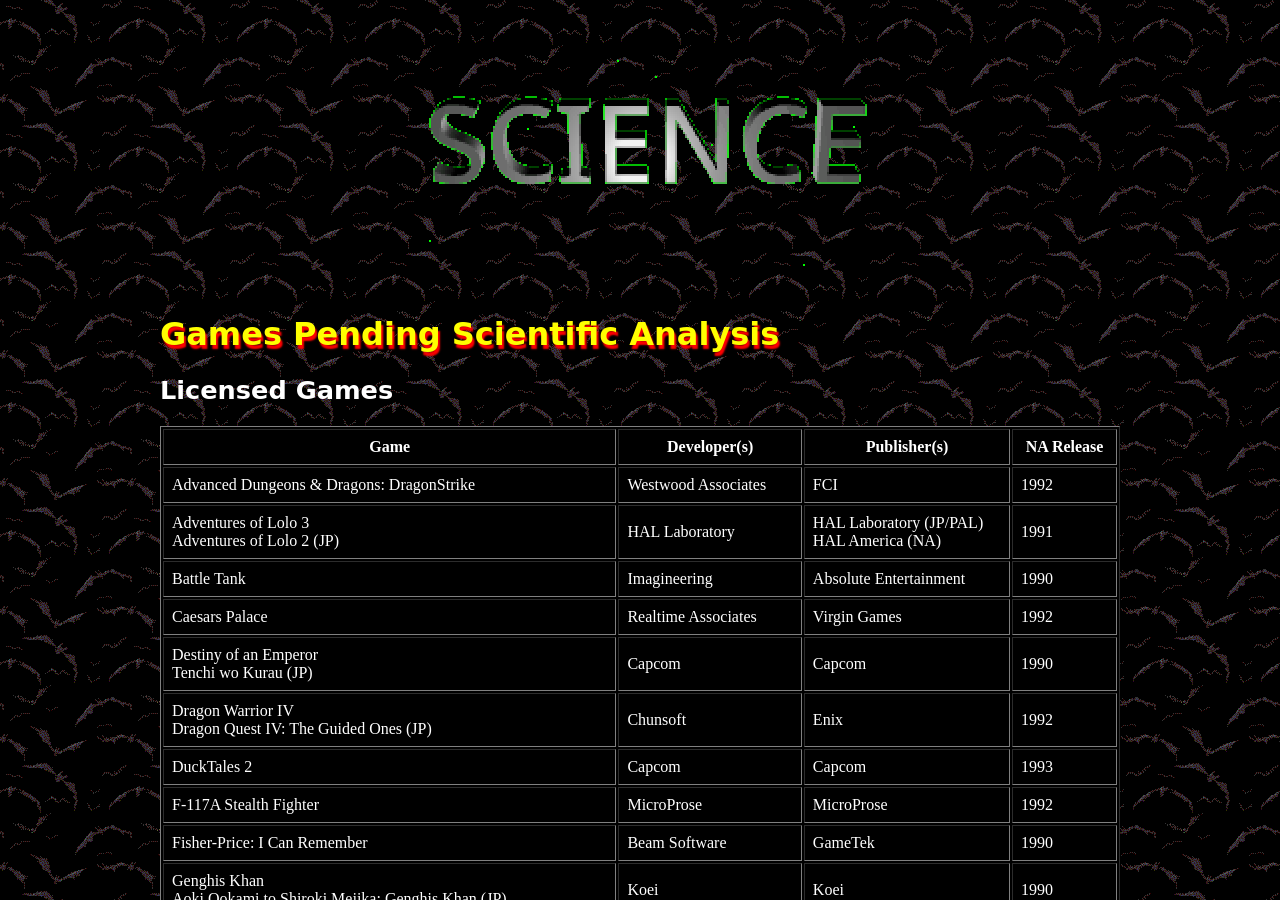
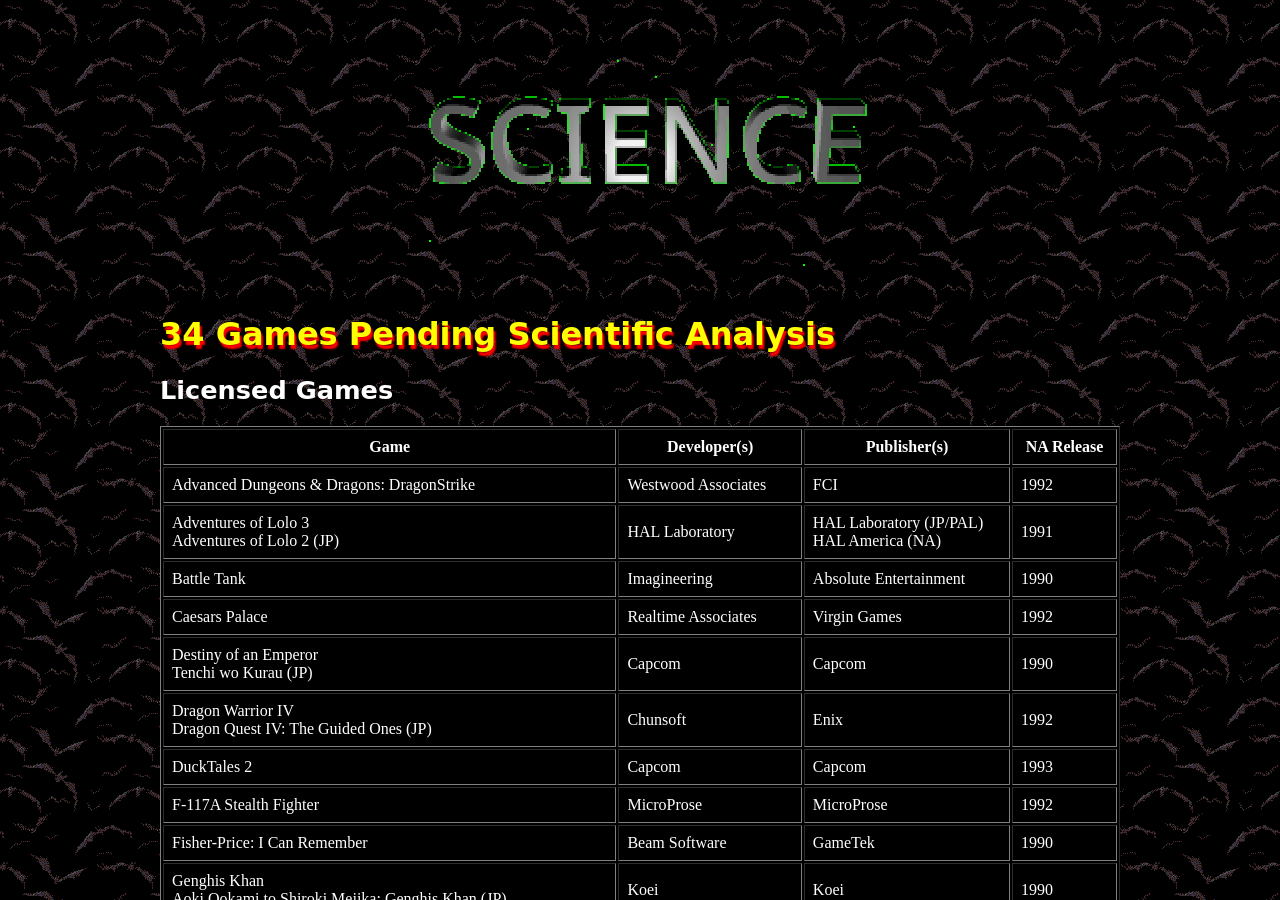
Before and after one commit to vNakamura/8bitnintendo-science, a Jekyll site: the page built from remaining.html, in a window 1280 px wide and 900 px high. Built offline with Jekyll 4.4.1, drawn with Linux system fonts in a browser that asks for light colours.

Commit message:
add counter for remaining games

```diff
--- a/remaining.html
+++ b/remaining.html
@@ -43,7 +43,8 @@
     {% endif %}
   {% endfor %}
 
-  <h1>Games Pending Scientific Analysis</h1>
+
+  <h1>{{ remaining_l.size | plus: remaining_u.size }} Games Pending Scientific Analysis</h1>
 
   <h2>Licensed Games</h2>
   <table border="1">
```
